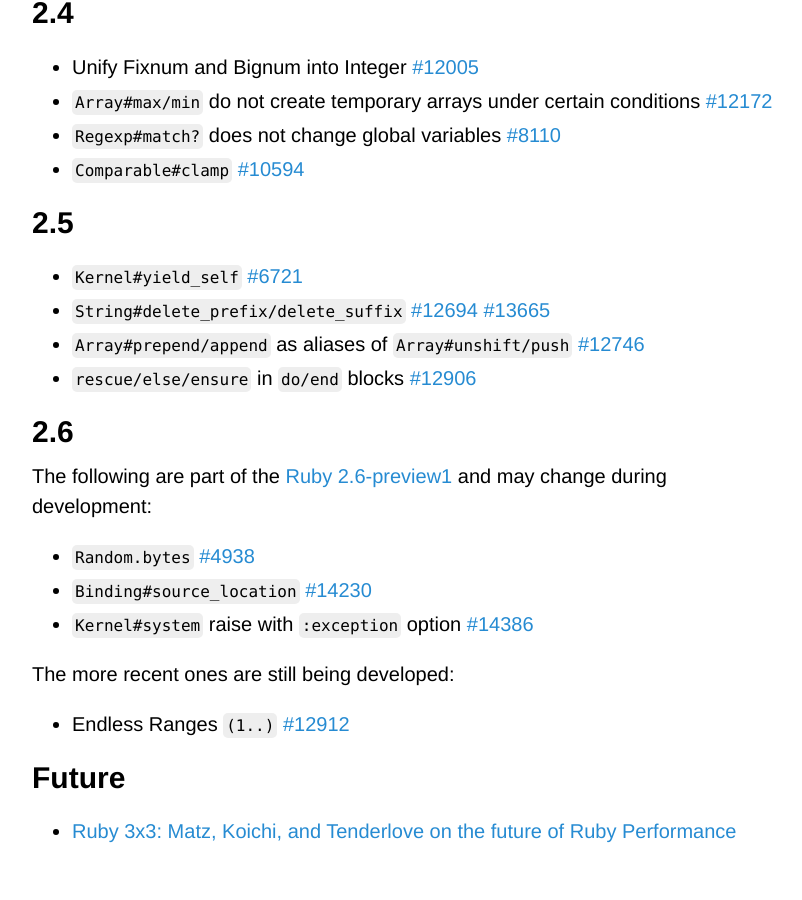
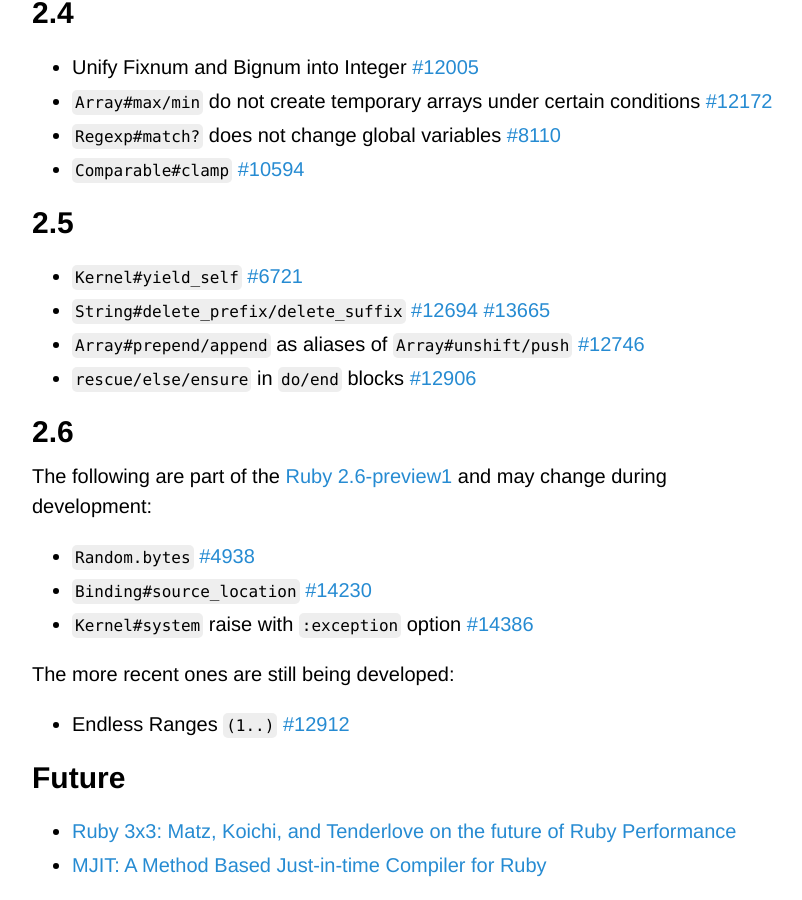
Before and after one commit to Maumagnaguagno/maumagnaguagno.github.io, a Jekyll site: the page built from ruby-versions.md, in a window 1280 px wide and 900 px high, scrolled down 2190 px. Shown: the whole window, without its empty margins (228-1030 px from the left). Built offline with Jekyll 4.4.1, drawn with Linux system fonts in a browser that asks for light colours; our own code applies the rules of GitHub Pages for plain Markdown files; before the commit the page ends 3056 px from its top, so only the background shows below that.

Commit message:
Add bullet to Ruby Versions Future section

```diff
--- a/ruby-versions.md
+++ b/ruby-versions.md
@@ -86,3 +86,4 @@ The more recent ones are still being developed:
 
 ## Future
 - [Ruby 3x3: Matz, Koichi, and Tenderlove on the future of Ruby Performance](https://blog.heroku.com/ruby-3-by-3)
+- [MJIT: A Method Based Just-in-time Compiler for Ruby](https://blog.heroku.com/ruby-mjit)
```
